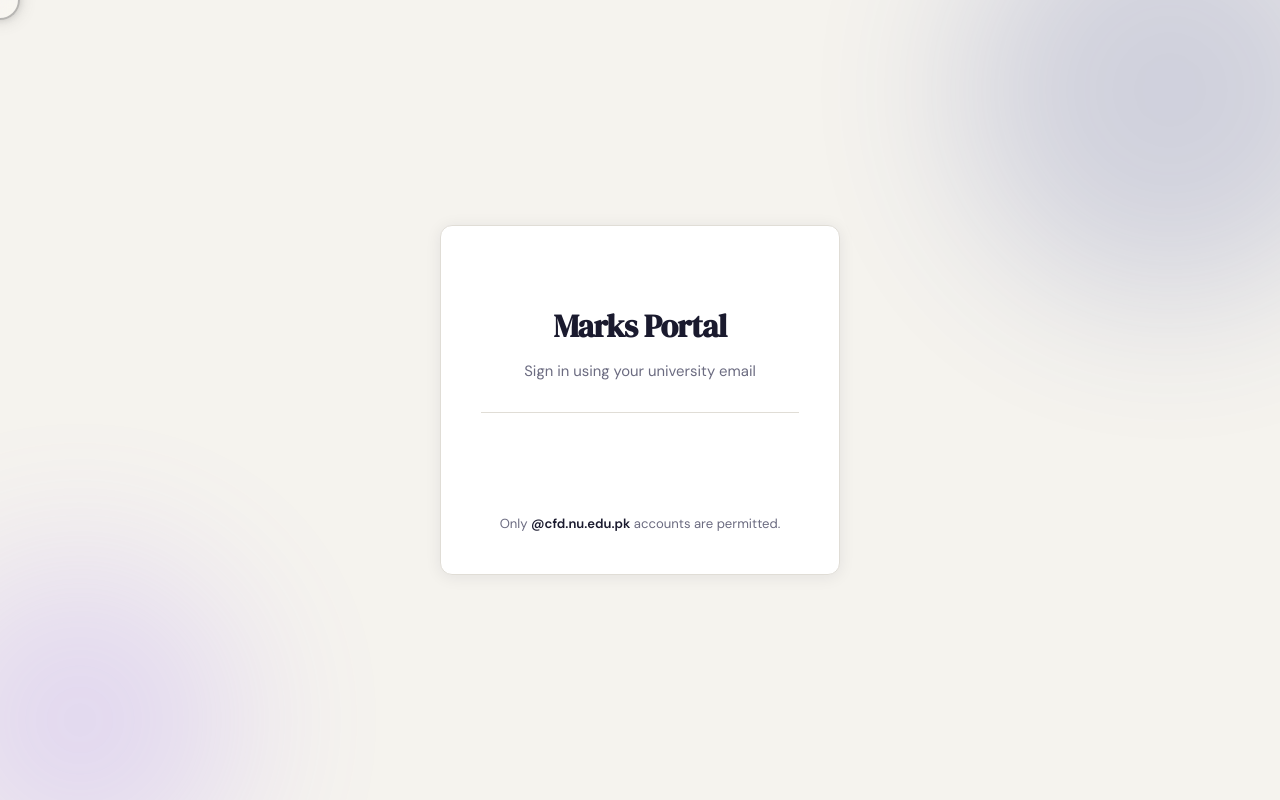
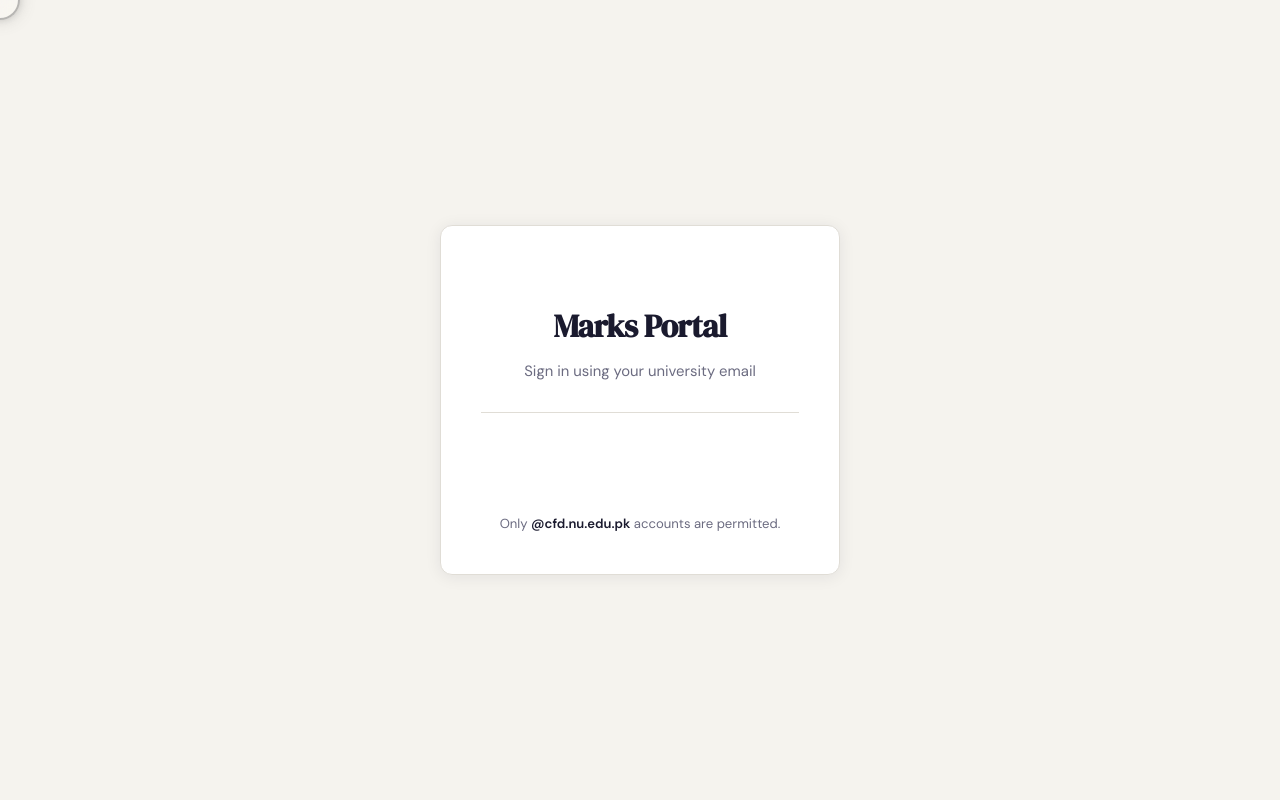
Before and after one commit to dawoodmdbr/MarksPortal, a React (Vite) app in the folder marks-portal/: page / in a window 1280 px wide. Built offline with nearby package versions, Linux system fonts and the light colour scheme; what ldrs would draw is missing.

Commit message:
updated cursor

```diff
--- a/marks-portal/src/pages/Login.jsx
+++ b/marks-portal/src/pages/Login.jsx
@@ -58,8 +58,6 @@
 
     return (
         <div className='login-bg'>
-            <div className='blob blob-1' />
-            <div className='blob blob-2' />
             <main className='login-card'>
                 <div className='login-logo'></div>
                 <h1 className='login-title'>Marks Portal</h1>
--- a/marks-portal/src/styles/App.css
+++ b/marks-portal/src/styles/App.css
@@ -1,7 +1,9 @@
 * {
   cursor: none !important;
 }
-
+iframe{
+  cursor: none !important;
+}
 body{
     background-color: #f5f3ee;
 }
--- a/marks-portal/src/styles/FrostedCursor.css
+++ b/marks-portal/src/styles/FrostedCursor.css
@@ -33,7 +33,6 @@
     0 0 36px rgba(255, 255, 255, 0.3);
 }
 
-
 .frosted-cursor.disabled {
   background: rgba(255, 77, 77, 0.25); /* transparent red */
   border: 2px dashed rgba(255, 0, 0, 0.5);
```
